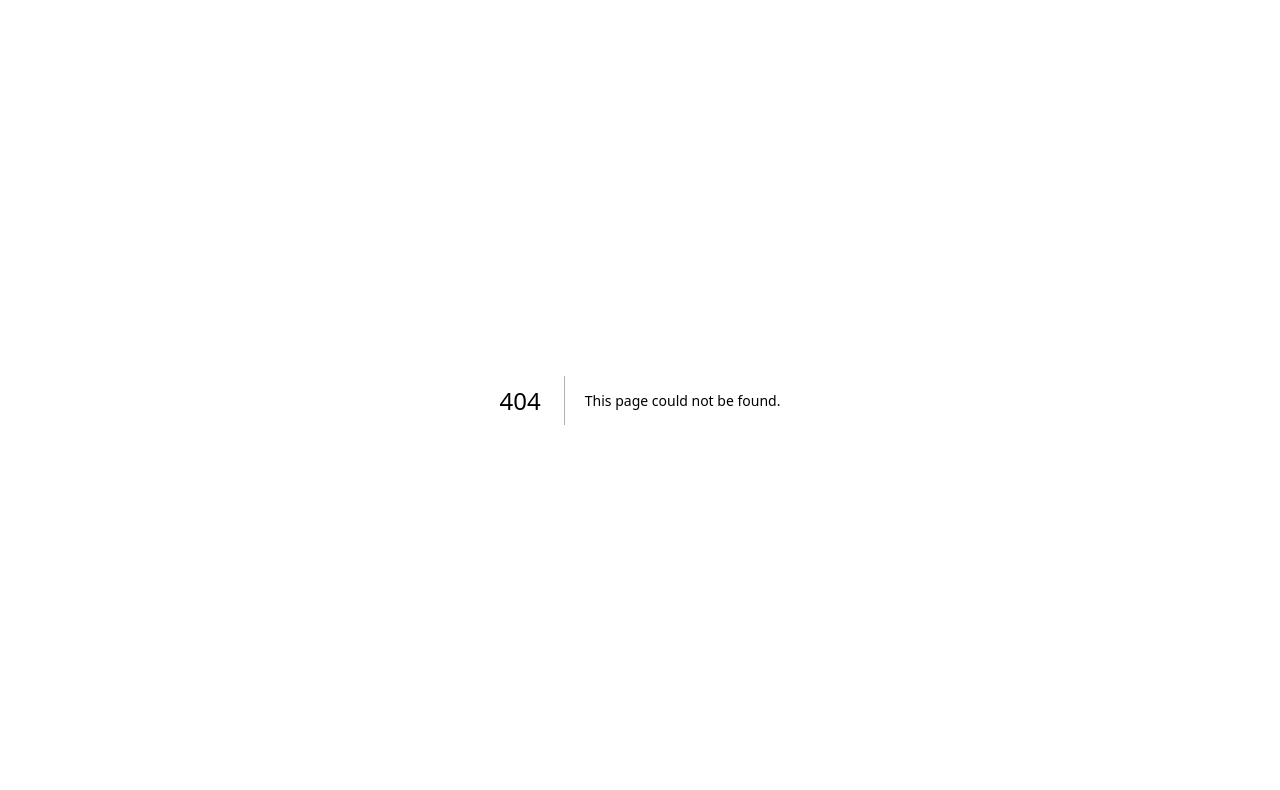
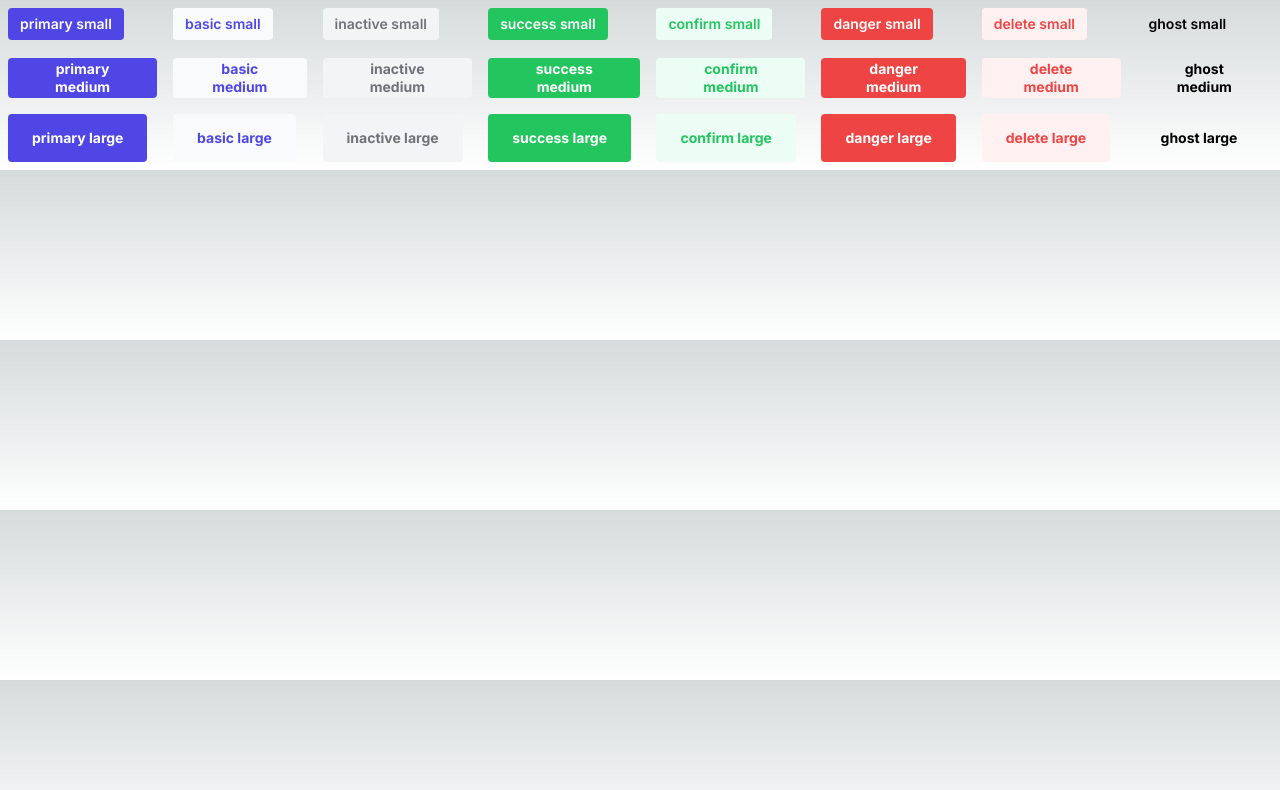
Before and after one commit to cozyfex/next-app-router-boilerplate, a Next.js app: page /sample/component in a window 1280 px wide. Before the commit this address had no page. Shown: the top 790 px of the page. Built offline with nearby package versions, Linux system fonts and the light colour scheme.

Commit message:
feat: Button component

```diff
--- a/app/page.tsx
+++ b/app/page.tsx
@@ -47,7 +47,7 @@ const HomePage = () => {
           rel="noopener noreferrer"
         >
           <h2 className={`mb-3 text-2xl font-semibold`}>
-            Sample Page{' '}
+            Store{' '}
             <span className="inline-block transition-transform group-hover:translate-x-1 motion-reduce:transform-none">
               -&gt;
             </span>
@@ -56,6 +56,21 @@ const HomePage = () => {
             Sample store page
           </p>
         </Link>
+        <Link
+          href="/sample/component"
+          className="group rounded-lg border border-transparent px-5 py-4 transition-colors hover:border-gray-300 hover:bg-gray-100 hover:dark:border-neutral-700 hover:dark:bg-neutral-800/30"
+          rel="noopener noreferrer"
+        >
+          <h2 className={`mb-3 text-2xl font-semibold`}>
+            Component{' '}
+            <span className="inline-block transition-transform group-hover:translate-x-1 motion-reduce:transform-none">
+              -&gt;
+            </span>
+          </h2>
+          <p className={`m-0 max-w-[30ch] text-sm opacity-50 text-balance`}>
+            Sample component page
+          </p>
+        </Link>
       </div>
     </main>
   )
--- /dev/null
+++ b/app/sample/component/page.tsx
@@ -0,0 +1,26 @@
+import CustomButton, { variants } from '@components/CustomButton'
+
+const SampleComponentPage = () => {
+  return (
+    <main>
+      <div className="flex flex-row">
+        {Object.keys(variants.variant).map((variant) => (
+          <div key={Math.random()} className="flex flex-col">
+            {Object.keys(variants.size).map((size) => (
+              <div key={Math.random()} className="m-2">
+                <CustomButton
+                  variant={variant as keyof typeof variants.variant}
+                  size={size as keyof typeof variants.size}
+                >
+                  {variant} {size}
+                </CustomButton>
+              </div>
+            ))}
+          </div>
+        ))}
+      </div>
+    </main>
+  )
+}
+
+export default SampleComponentPage
--- /dev/null
+++ b/components/CustomButton.tsx
@@ -0,0 +1,65 @@
+import { ComponentProps, ReactNode } from 'react'
+
+import { cva } from 'class-variance-authority'
+
+import { cn } from '@utils/css'
+
+export const variants = {
+  variant: {
+    primary: 'bg-indigo-600 text-white',
+    basic: 'bg-slate-50 text-indigo-600',
+    inactive: 'bg-gray-100 text-zinc-500',
+    success: 'bg-green-500 text-white',
+    confirm: 'bg-emerald-50 text-green-500',
+    danger: 'bg-red-500 text-white',
+    delete: 'bg-rose-50 text-red-500',
+    ghost: '',
+  },
+  size: {
+    small: 'font-semibold h-8 px-3 py-1.5 ',
+    medium: 'font-bold h-10 px-6',
+    large: 'font-bold h-12 px-6',
+  },
+  hover: {
+    default: 'hover:brightness-75 transition-all duration-300',
+    none: '',
+  },
+}
+
+const buttonVariants = cva(
+  'text-sm rounded justify-center items-center gap-2 inline-flex leading-tight',
+  {
+    variants,
+    defaultVariants: {
+      variant: 'primary',
+      size: 'medium',
+      hover: 'default',
+    },
+  },
+)
+
+type ButtonType = {
+  variant?: keyof typeof variants.variant
+  size?: keyof typeof variants.size
+  hover?: keyof typeof variants.hover
+  children: ReactNode
+} & ComponentProps<'button'>
+
+const CustomButton = ({
+  variant,
+  size,
+  className,
+  children,
+  ...rest
+}: ButtonType) => {
+  return (
+    <button
+      {...rest}
+      className={cn(buttonVariants({ variant, size, className }))}
+    >
+      {children}
+    </button>
+  )
+}
+
+export default CustomButton
--- a/package.json
+++ b/package.json
@@ -11,6 +11,7 @@
   "dependencies": {
     "@tanstack/react-query": "^5.28.9",
     "axios": "^1.6.8",
+    "class-variance-authority": "^0.7.0",
     "clsx": "^2.1.0",
     "next": "14.1.4",
     "react": "^18",
```
Also changed, not shown: 1 other file (tests, documents, lock files or other folders).
